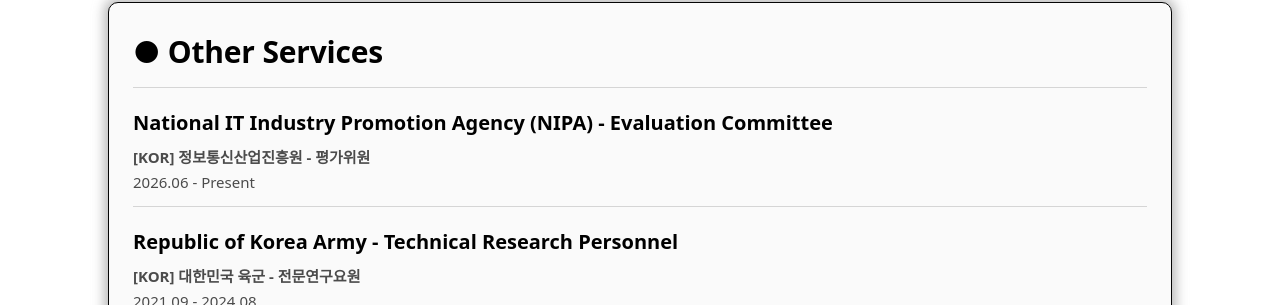
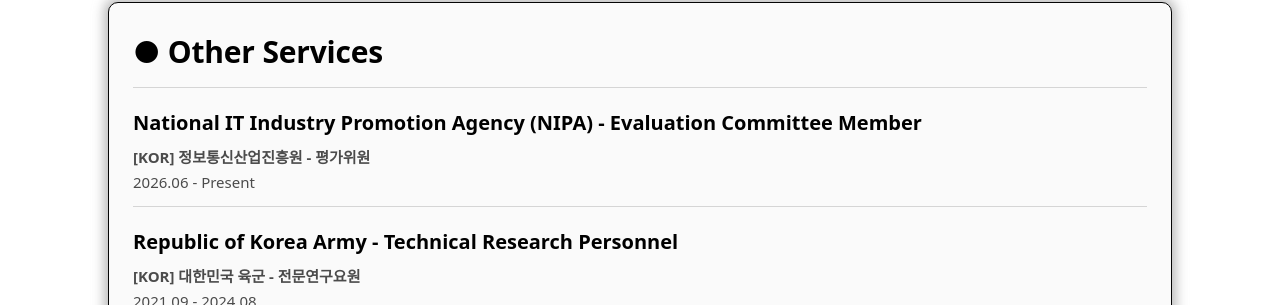
Before and after one commit to ho-suk-93/ho-suk-93.github.io, a Jekyll site: the page built from index.md, in a window 1280 px wide and 900 px high, scrolled down 12728 px. Shown: the part 151-456 px from the top of the window. Built offline with Jekyll 4.4.1, drawn with Linux system fonts in a browser that asks for light colours.

Commit message:
Update index.md

```diff
--- a/index.md
+++ b/index.md
@@ -535,7 +535,7 @@ description: "Ho Suk's Personal Website"
   <div class="card">
     <div class="section-title">● Other Services</div>
     <div class="list-item">
-      <p class="item-title">National IT Industry Promotion Agency (NIPA) - Evaluation Committee</p>
+      <p class="item-title">National IT Industry Promotion Agency (NIPA) - Evaluation Committee Member</p>
       <p class="item-desc"><b>[KOR] 정보통신산업진흥원 - 평가위원</b></p>
       <p class="item-desc">2026.06 - Present</p>
     </div>
```
